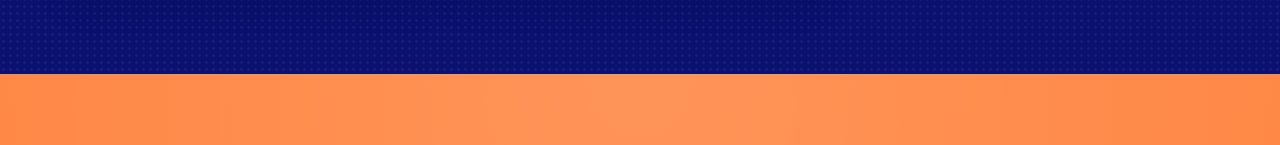
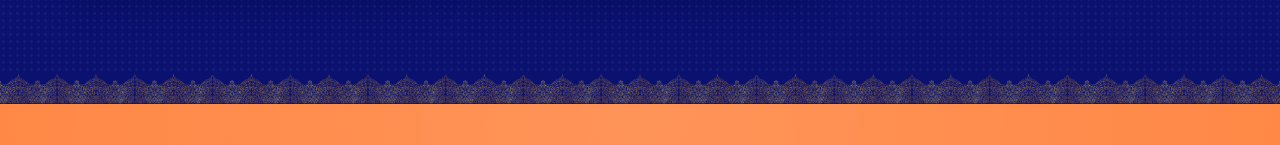
Before and after one commit to Harlezinhuu/cardapio-nojoud, a plain HTML site: page index.html in a window 1280 px wide. Shown: the part 3112-3257 px from the top of the page. Drawn offline with Linux system fonts and the light colour scheme.

Commit message:
Faixa de arabesco no fim de cada categoria
Co-Authored-By: Claude Opus 5.5 <noreply@anthropic.com>

```diff
--- a/css/style.css
+++ b/css/style.css
@@ -58,7 +58,8 @@ button,input{font:inherit;color:inherit}
 :focus-visible{outline:3px solid var(--orange);outline-offset:2px}
 
 /* ---------- seções ---------- */
-.sec{padding:clamp(36px,6vw,72px) max(5vw,14px) clamp(40px,6vw,80px)}
+.sec{--px:max(5vw,14px);--pb:clamp(40px,6vw,80px);padding:clamp(36px,6vw,72px) var(--px) 0}
+.sec>.band{margin:var(--pb) calc(-1 * var(--px)) 0}
 .sec.alt{background:var(--orange);background-image:radial-gradient(120% 70% at 50% 0%,rgba(255,255,255,.14),transparent 60%)}
 .sec-head{display:grid;justify-items:center;text-align:center;margin:0 auto clamp(22px,4vw,36px);gap:2px}
 .sec-head .orn{width:min(250px,66%);margin-bottom:4px}
--- a/js/app.js
+++ b/js/app.js
@@ -130,7 +130,8 @@
           s.ar ? h('span', { class: 'ar', lang: 'ar', text: s.ar }) : null,
           h('h2', { id: 'h-' + s.id, text: s.nome }),
           h('span', { class: 'count', text: `${s.itens.length} ${s.lista ? 'opções' : 'pratos'}` })),
-        list));
+        list,
+        h('div', { class: 'band', 'aria-hidden': 'true' })));
     });
     if (data.atualizado) $('#upd').textContent = 'Preços atualizados em ' + data.atualizado + '.';
     watch();
```
